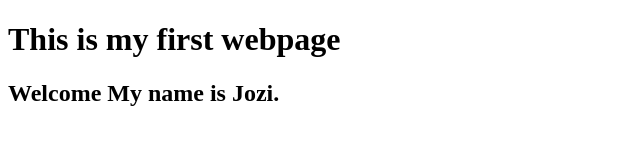
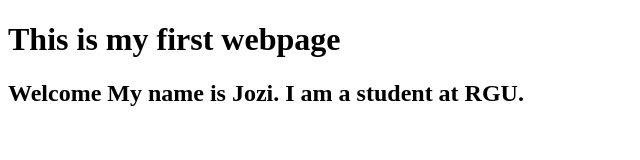
Before and after one commit to jozi99/MyFirstProject, a plain HTML site: page index.html in a window 1280 px wide. Shown: the whole page, without its empty margins (0-640 px from the left). Drawn offline with Linux system fonts and the light colour scheme.

Commit message:
initial commit

```diff
--- a/index.html
+++ b/index.html
@@ -7,6 +7,6 @@
 </head>
 <body>
 <h1> This is my first webpage </h1>
-<h2> Welcome My name is Jozi. </h2>
+<h2> Welcome My name is Jozi. I am a student at RGU. </h2>
 </body>
 </html>
```
